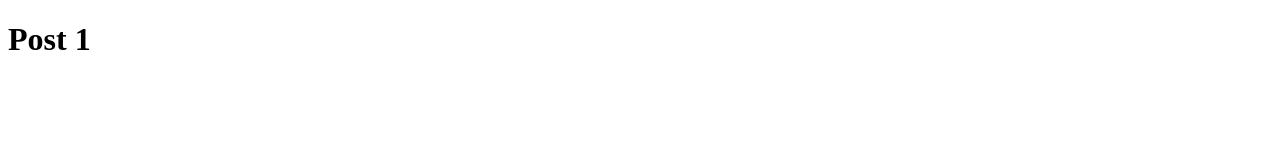
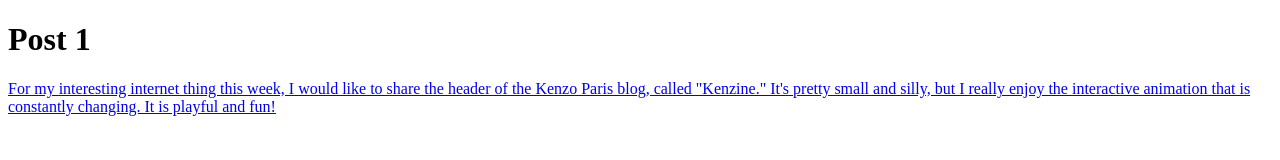
Before and after one commit to lizzietonkin/lizzietonkin.github.io, a plain HTML site: page blog-1.html in a window 1280 px wide. Drawn offline with Linux system fonts and the light colour scheme.

Commit message:
add content blog-1 post

```diff
--- a/blog-1.html
+++ b/blog-1.html
@@ -6,6 +6,10 @@
 
 	<body>
 		<h1>Post 1</h1>
+
+		<p><a href=https://www.kenzo.com/en/blog/>For my interesting internet thing this week, I would like to share the header of the Kenzo Paris blog, called "Kenzine." It's pretty small and silly, but I really enjoy the interactive animation that is constantly changing. It is playful and fun!
+			</a>
+		</p>
 
 
 	</body>
```
